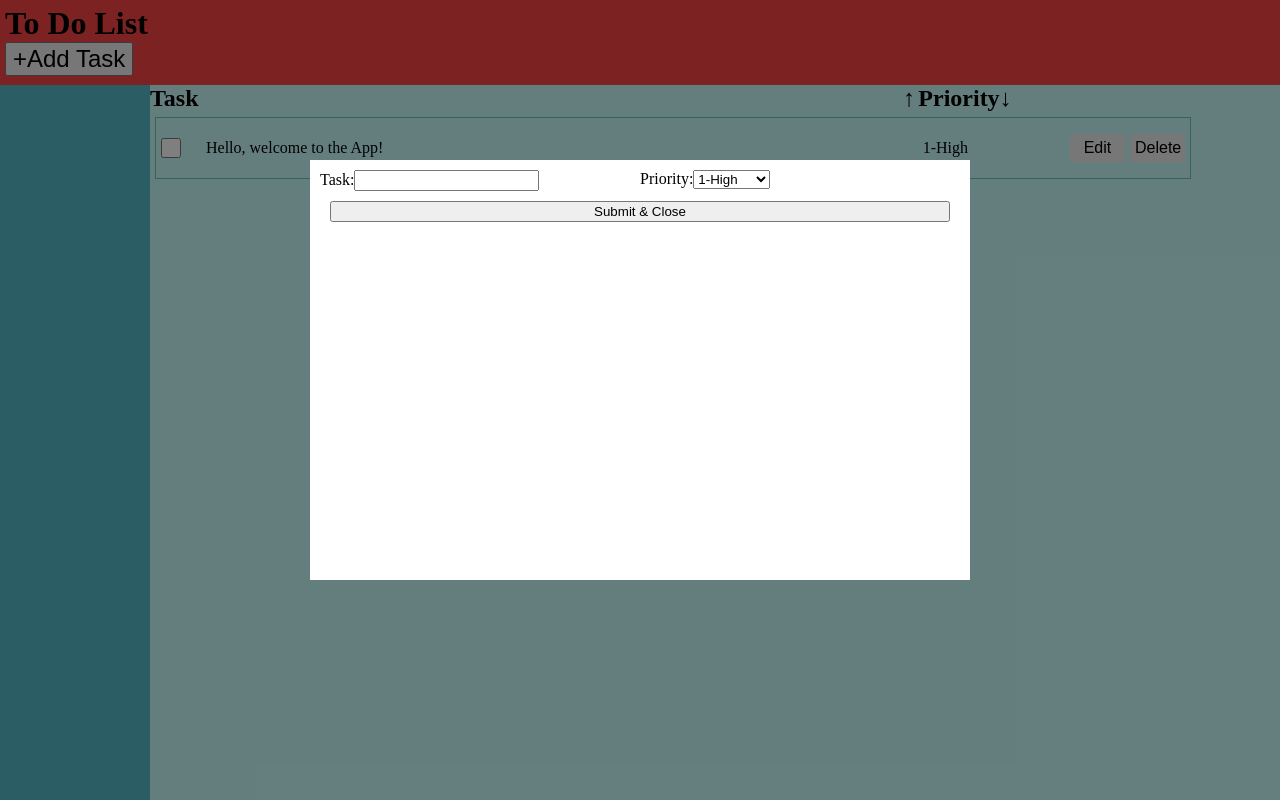
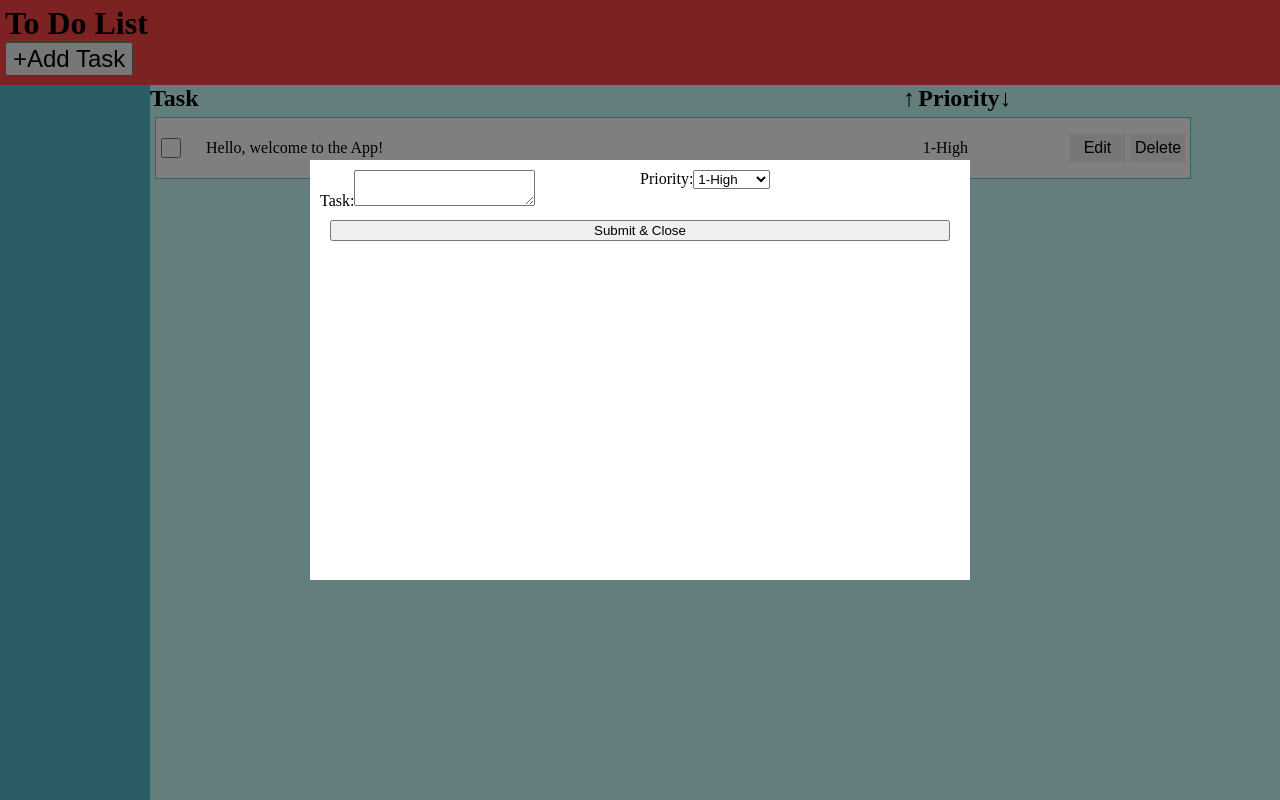
Before and after one commit to KP-90/React-todo-app, a React (Create React App) app: page / in a window 1280 px wide. Both pictures are taken after a click on the button "+Add Task". Built offline with nearby package versions, Linux system fonts and the light colour scheme.

Commit message:
style changes

```diff
--- a/src/components/Modal.js
+++ b/src/components/Modal.js
@@ -10,7 +10,7 @@ const Modal = (props) => {
         const mod = document.querySelector("#newTaskModal")
         const btn = document.querySelector("#close")
         const handleClose = () => {
-            const n = document.querySelector('input')
+            const n = document.querySelector('textarea')
             const prio = document.querySelector("select")
             if (n.value !== '') {
                 index += 1
@@ -32,7 +32,7 @@ const Modal = (props) => {
                 <form>
                     <label>
                         Task:
-                        <input role="inputText" type="text"></input>
+                        <textarea role="inputText" cols='20'></textarea>
                     </label>
                     <label>
                         Priority:
--- a/src/components/task.css
+++ b/src/components/task.css
@@ -7,7 +7,7 @@
     display: grid;
     grid-template-columns: 40px 5fr 1fr 55px 55px;
     grid-gap: 5px;
-
+    background-color: white;
     align-items: center;
 }
 
```
Also changed, not shown: 1 other file (tests, documents, lock files or other folders).
